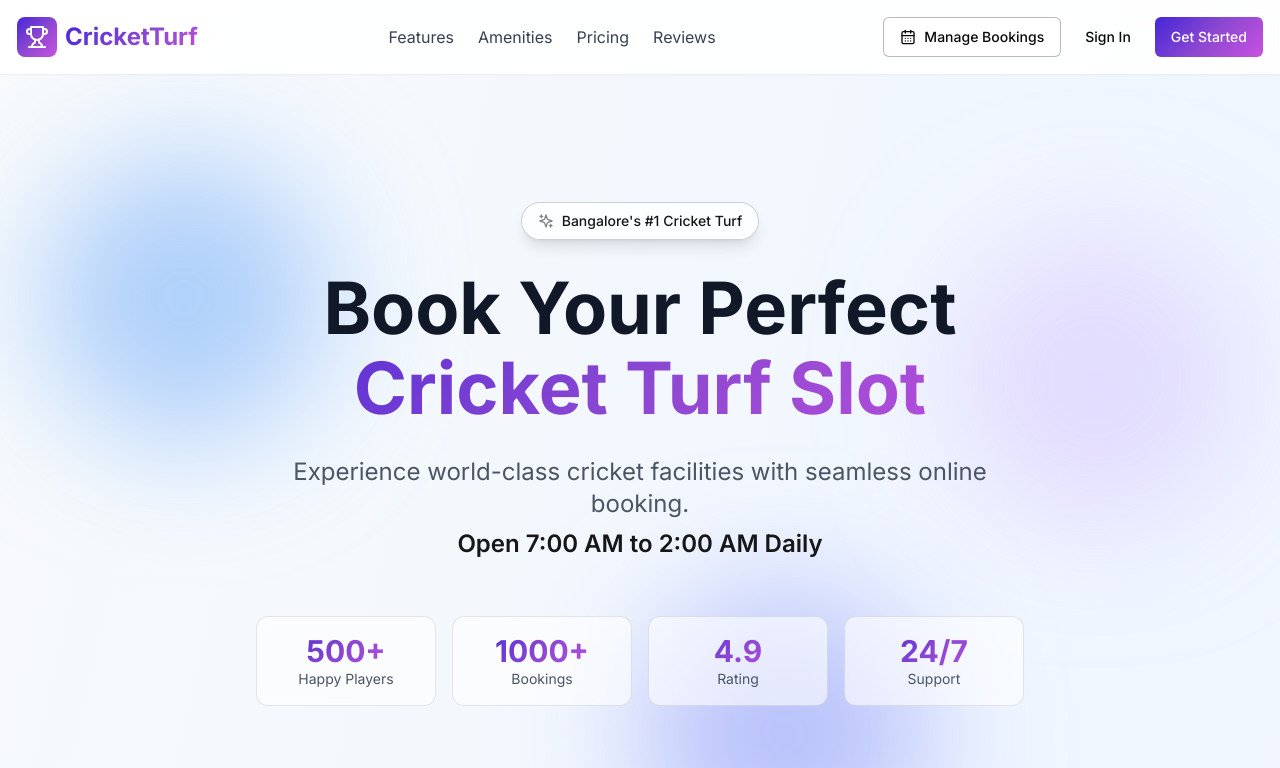
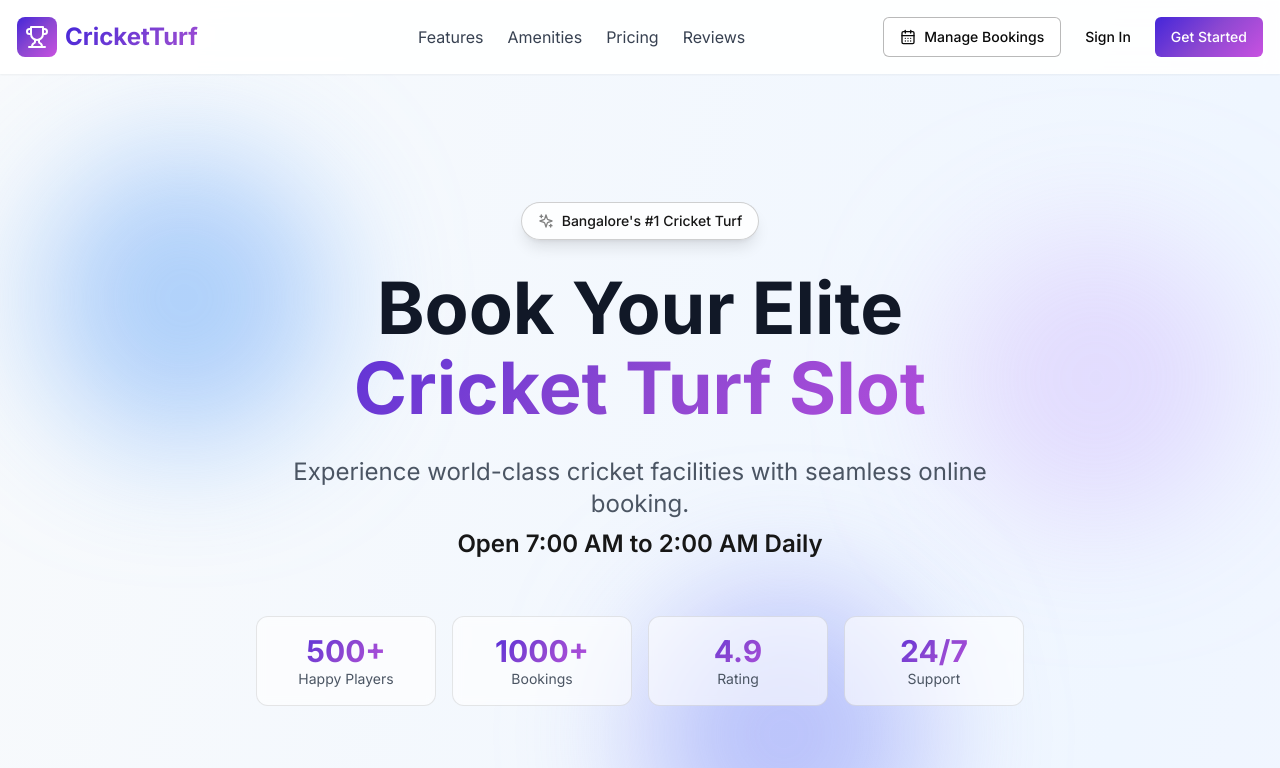
Before and after one commit to vamshiraju0007-boop/cricket-turf-booking, a Next.js app: page / in a window 1280 px wide. Shown: the top 768 px of the page. Built offline with nearby package versions, Linux system fonts and the light colour scheme.

Commit message:
chore: force verify Vercel sync with headline change v1.2

```diff
--- a/app/page.tsx
+++ b/app/page.tsx
@@ -98,7 +98,7 @@ export default function HomePage() {
                         <div className="w-10 h-10 rounded-lg gradient-primary flex items-center justify-center">
                             <Trophy className="w-6 h-6 text-white" />
                         </div>
-                        <h1 className="text-2xl font-bold text-gradient">CricketTurf <span className="text-[10px] opacity-50 align-top">v1.1</span></h1>
+                        <h1 className="text-2xl font-bold text-gradient">CricketTurf <span className="text-[10px] opacity-50 align-top">v1.2 (Deployed)</span></h1>
                     </Link>
                     <nav className="hidden md:flex items-center gap-6">
                         <a href="#features" className="text-gray-700 hover:text-primary transition-colors">Features</a>
@@ -151,7 +151,7 @@ export default function HomePage() {
 
                         {/* Main Heading */}
                         <h2 className="text-5xl md:text-7xl font-bold text-gray-900 leading-tight">
-                            Book Your Perfect
+                            Book Your Elite
                             <span className="block text-gradient mt-2 animate-slide-up">Cricket Turf Slot</span>
                         </h2>
 
```
